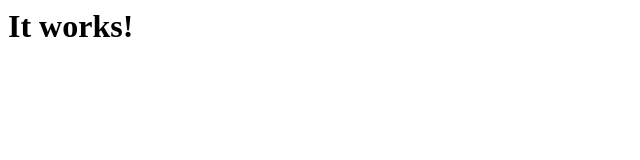
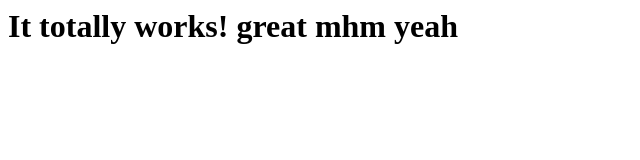
Before and after one commit to jeremyahkupo/first-website, a plain HTML site: page index.html in a window 1280 px wide. Shown: the whole page, without its empty margins (0-640 px from the left). Drawn offline with Linux system fonts and the light colour scheme.

```diff
--- a/index.html
+++ b/index.html
@@ -1 +1 @@
-<h1>It works!</h1>
+<h1>It totally works! great mhm yeah</h1>
```
